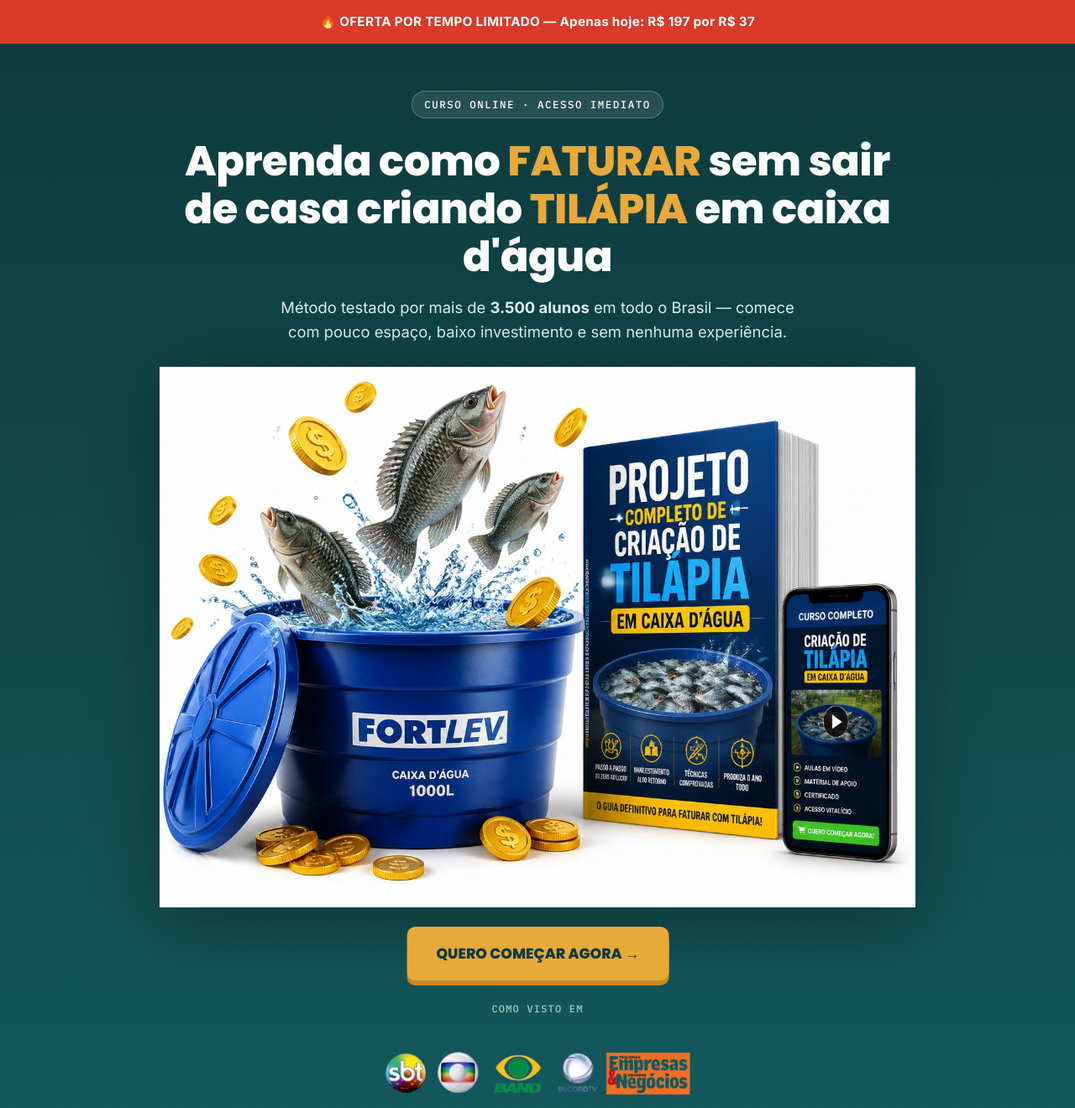
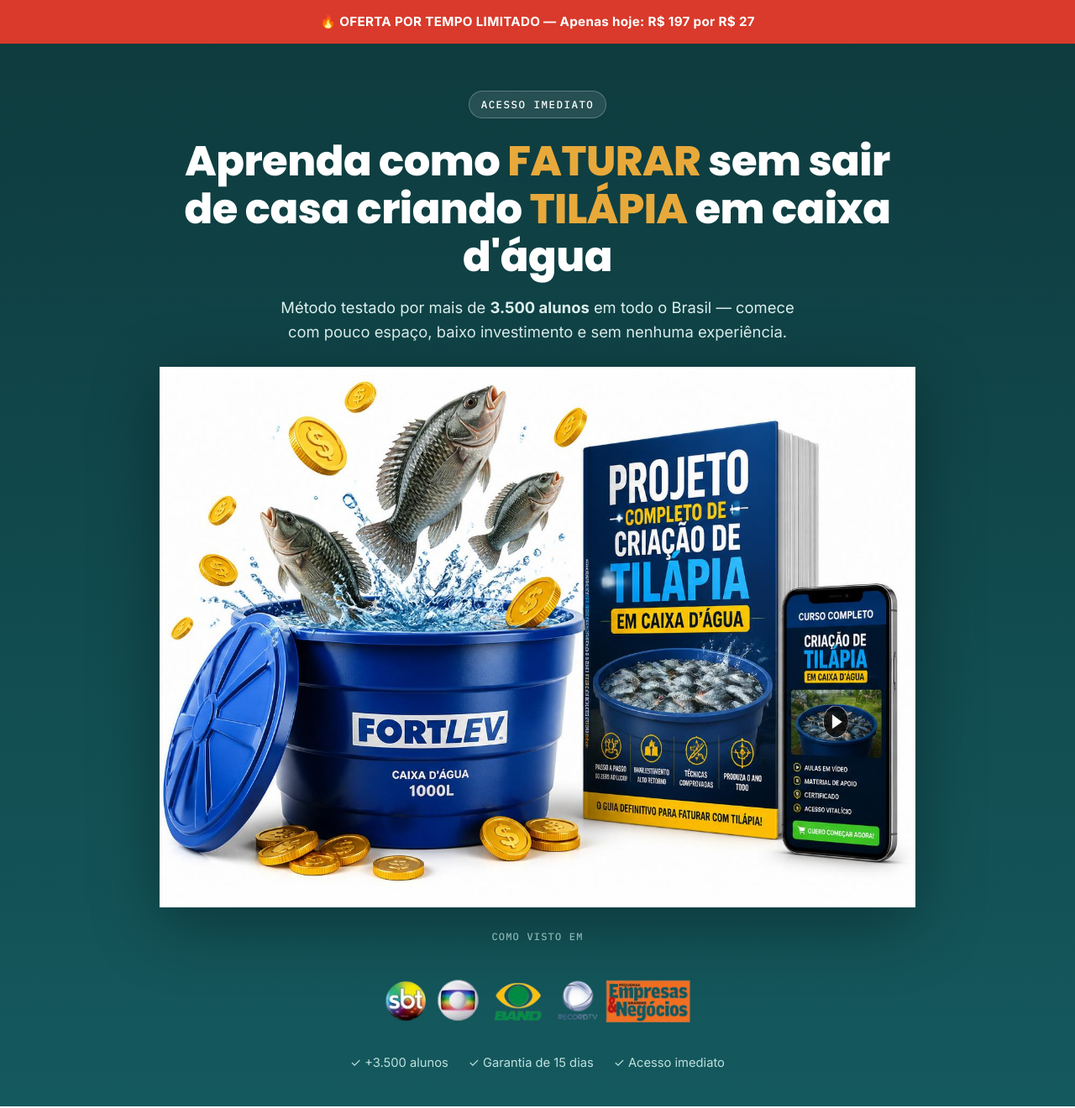
Before and after one commit to Ohtales/tilapia_lucrativa, a plain HTML site: page index.html in a window 1280 px wide. Shown: the top 1320 px of the page at 84% size. Drawn offline with Linux system fonts and the light colour scheme.

Commit message:
Change urgency offer price and eyebrow text
Updated urgency offer price and modified eyebrow text.

```diff
--- a/index.html
+++ b/index.html
@@ -188,18 +188,16 @@
 <body>
 
 <!-- URGENCY BAR -->
-<div class="urgency">🔥 OFERTA POR TEMPO LIMITADO — Apenas hoje: R$ 197 por R$ 37</div>
+<div class="urgency">🔥 OFERTA POR TEMPO LIMITADO — Apenas hoje: R$ 197 por R$ 27</div>
 
 <!-- HERO -->
 <section class="hero">
   <div class="container">
-    <span class="eyebrow">Curso online · Acesso imediato</span>
+    <span class="eyebrow">Acesso imediato</span>
     <h1>Aprenda como <span class="highlight">FATURAR</span> sem sair de casa criando <span class="highlight">TILÁPIA</span> em caixa d'água</h1>
     <p class="sub">Método testado por mais de <strong>3.500 alunos</strong> em todo o Brasil — comece com pouco espaço, baixo investimento e sem nenhuma experiência.</p>
 
     <img src="hero-mockup.jpg" alt="Kit completo do curso Tilápia Lucrativa: ebook, celular com aulas e caixa d'água com tilápias" class="hero-image">
-
-    <a href="#oferta" class="btn btn-gold btn-pulse">QUERO COMEÇAR AGORA →</a>
     <div class="as-seen">
       <p>Como visto em</p>
       <img src="media-logos.png" alt="Logos das emissoras SBT, Globo, Band, RecordTV e Pequenas Empresas & Grandes Negócios">
```
